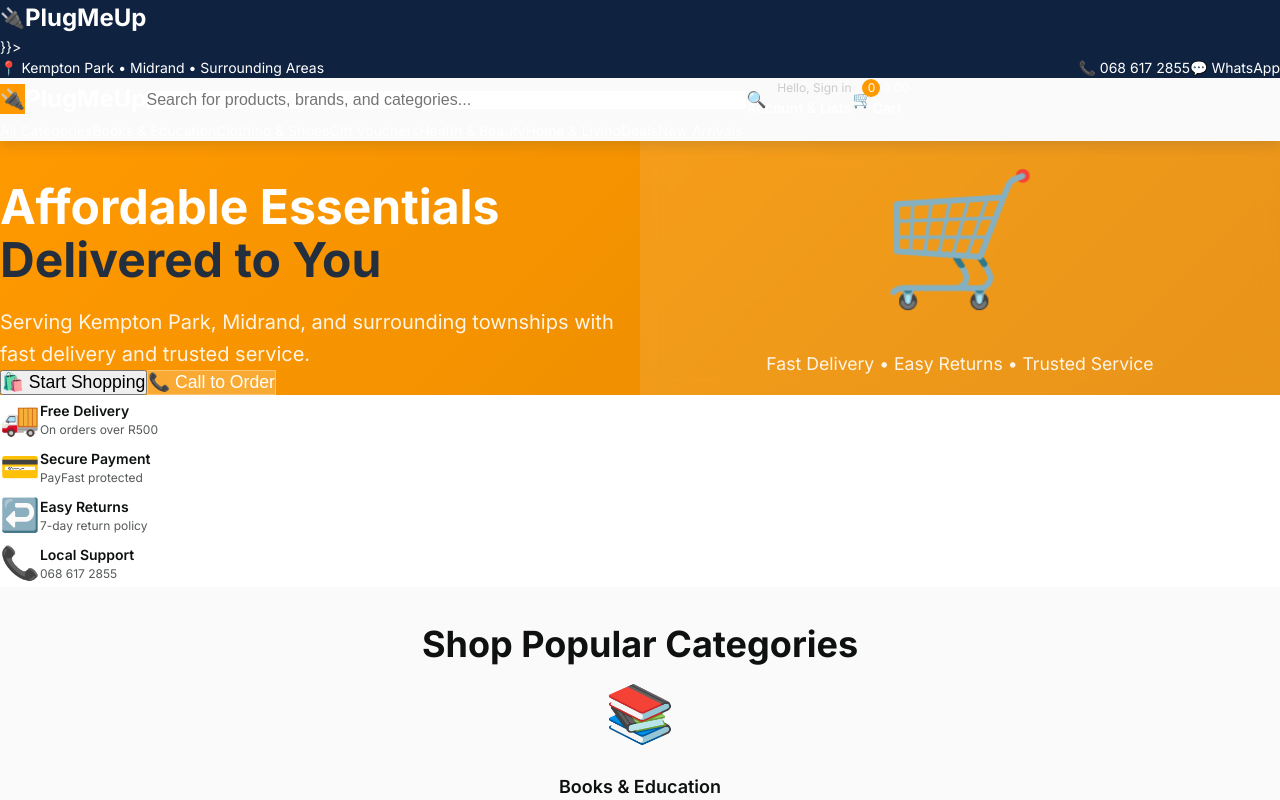
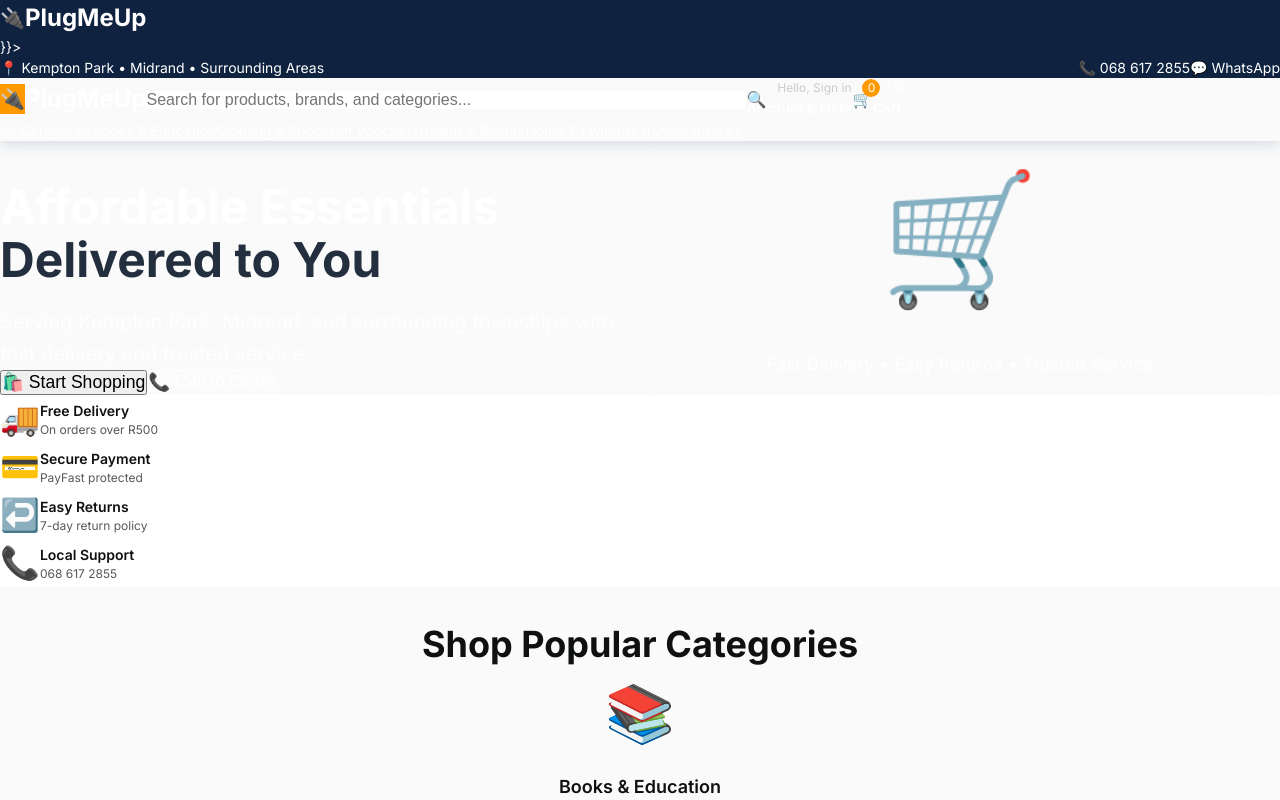
Before and after one commit to mokohogastavias/storefront, a React (Vite) app: page / in a window 1280 px wide. Shown: the top 800 px of the page. Built offline with nearby package versions, Linux system fonts and the light colour scheme.

Commit message:
Update Home.jsx

```diff
--- a/src/pages/Home.jsx
+++ b/src/pages/Home.jsx
@@ -15,7 +15,7 @@ export default function Home() {
     <div style={{ backgroundColor: 'var(--background-light)' }}>
       {/* Hero Carousel */}
       <section style={{
-        background: 'linear-gradient(135deg, var(--primary) 0%, var(--primary-dark) 100%)',
+        background: 'linear-gradient(135deg, var(--electric-blue) 0%, var(--navy) 100%)',
         padding: 'var(--space-3xl) 0',
         color: 'white',
         position: 'relative',
```
